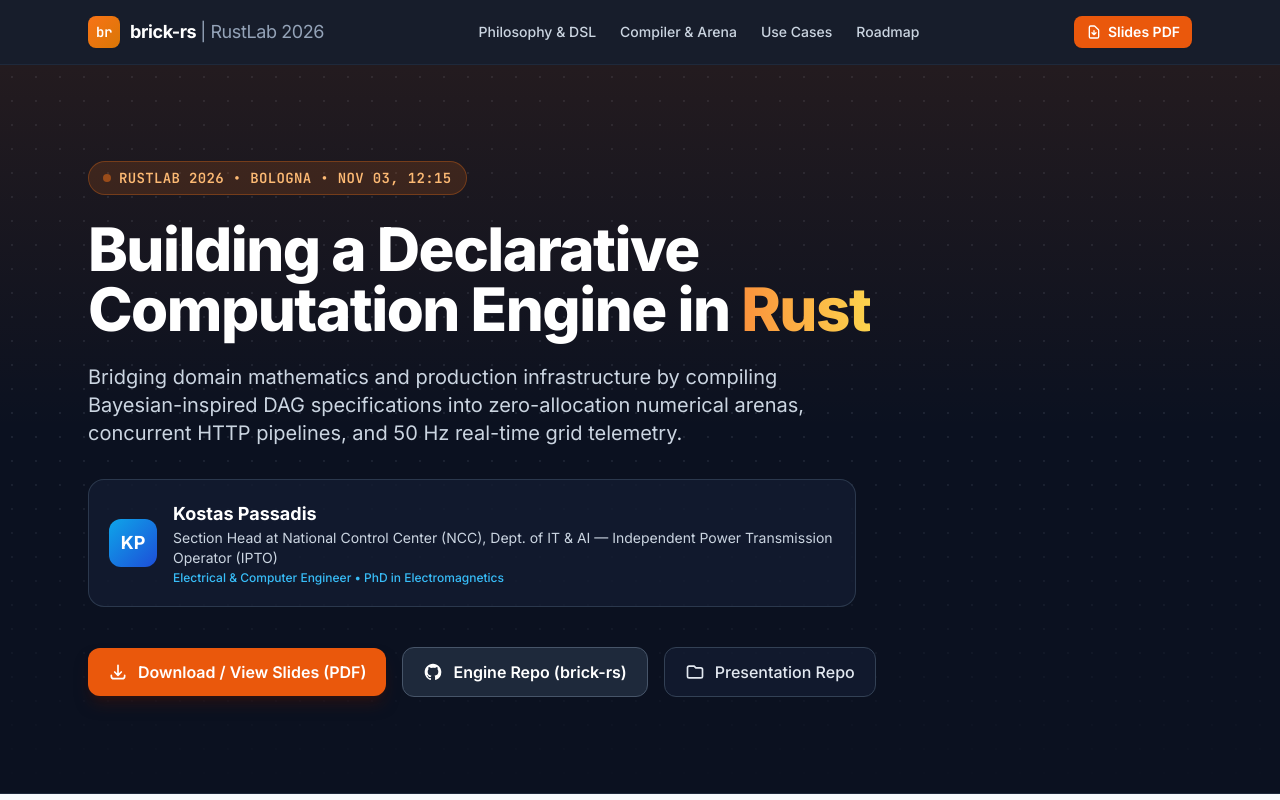
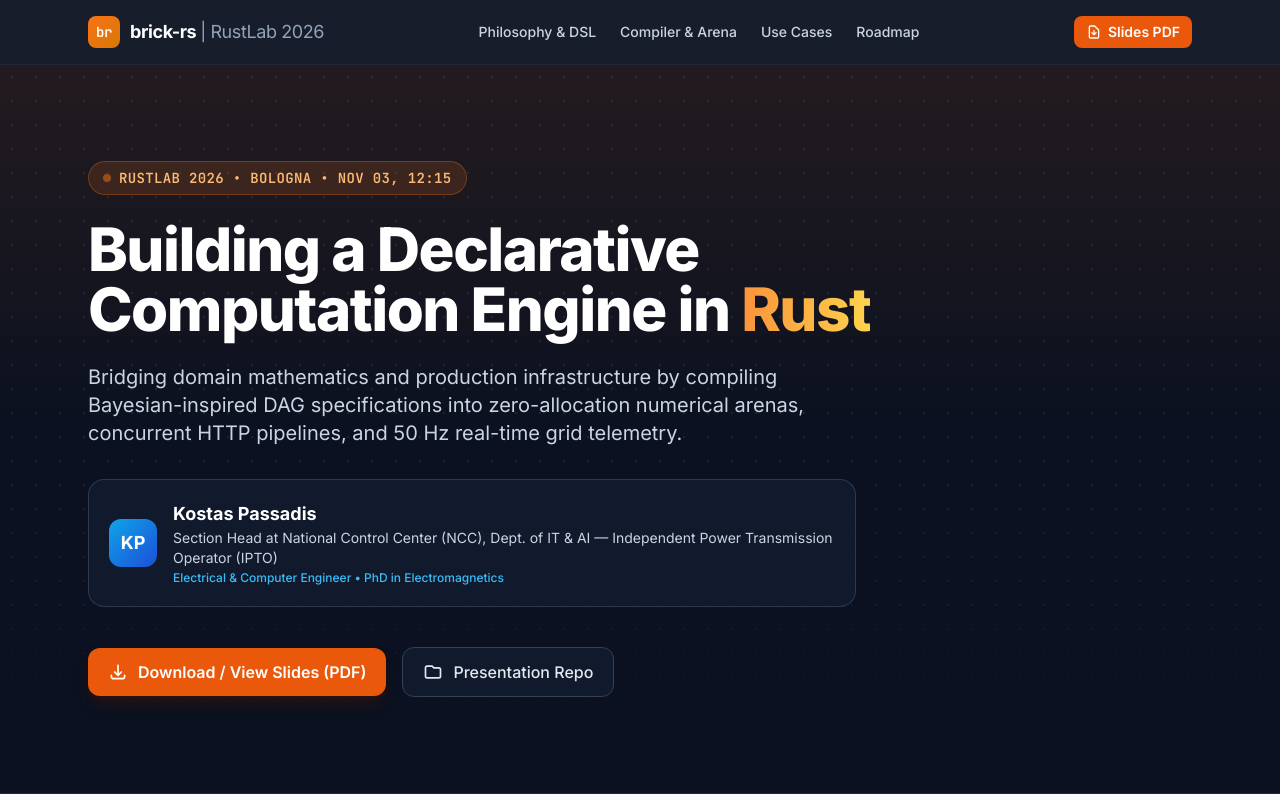
Before and after one commit to kpassadis/rustlab-2026-presentation, a plain HTML site: page index.html in a window 1280 px wide. Shown: the top 800 px of the page. Drawn offline with nearby package versions, Linux system fonts and the light colour scheme.

Commit message:
Remove link to private brick-rs repository

```diff
--- a/index.html
+++ b/index.html
@@ -127,15 +127,6 @@
           </svg>
           <span>Download / View Slides (PDF)</span>
         </a>
-
-        <a href="https://github.com/kpassadis/brick-rs" target="_blank" rel="noopener"
-           class="inline-flex items-center gap-2.5 px-5 py-3 rounded-xl bg-slate-800 hover:bg-slate-700 text-white border border-slate-600 font-semibold text-sm sm:text-base transition-all">
-          <svg class="w-5 h-5 fill-current" viewBox="0 0 24 24">
-            <path fill-rule="evenodd" clip-rule="evenodd" d="M12 2C6.477 2 2 6.484 2 12.017c0 4.425 2.865 8.18 6.839 9.504.5.092.682-.217.682-.483 0-.237-.008-.868-.013-1.703-2.782.605-3.369-1.343-3.369-1.343-.454-1.158-1.11-1.466-1.11-1.466-.908-.62.069-.608.069-.608 1.003.07 1.53 1.032 1.53 1.032.892 1.53 2.341 1.088 2.91.832.092-.647.35-1.088.636-1.338-2.22-.253-4.555-1.113-4.555-4.951 0-1.093.39-1.988 1.029-2.688-.103-.253-.446-1.272.098-2.65 0 0 .84-.27 2.75 1.026A9.564 9.564 0 0112 6.844c.85.004 1.705.115 2.504.337 1.909-1.296 2.747-1.027 2.747-1.027.546 1.379.202 2.398.1 2.651.64.7 1.028 1.595 1.028 2.688 0 3.848-2.339 4.695-4.566 4.943.359.309.678.92.678 1.855 0 1.338-.012 2.419-.012 2.747 0 .268.18.58.688.482A10.019 10.019 0 0022 12.017C22 6.484 17.522 2 12 2z" />
-          </svg>
-          <span>Engine Repo (brick-rs)</span>
-        </a>
-
         <a href="https://github.com/kpassadis/rustlab-2026-presentation" target="_blank" rel="noopener"
            class="inline-flex items-center gap-2.5 px-5 py-3 rounded-xl bg-navy-800/80 hover:bg-slate-800 text-slate-200 border border-slate-700 font-medium text-sm sm:text-base transition-all">
           <svg class="w-5 h-5" fill="none" stroke="currentColor" stroke-width="2" viewBox="0 0 24 24">
```
